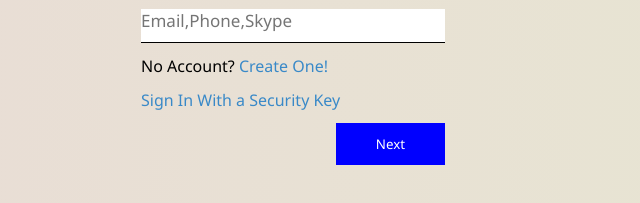
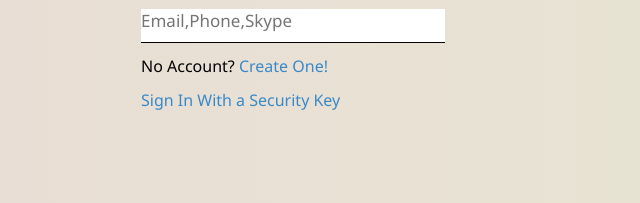
Before and after one commit to ansari-jahanara/microsoft, a plain HTML site: page index.html in a window 1280 px wide. Shown: the part 585-788 px from the top of the page, without its empty margins (339-979 px from the left). Drawn offline with Linux system fonts and the light colour scheme.

Commit message:
remove button

```diff
--- a/index.html
+++ b/index.html
@@ -16,7 +16,7 @@
     <input class="input-txt set-margin" type="text" placeholder="Email,Phone,Skype"/>
     <p class="set-margin account">No Account? <a href="./signup.html">Create One!</a></p>
     <p class="set-margin" style="color: rgb(57,137,200) ;">Sign In With a Security Key</p>
-    <button>Next</button>
+
    </div>
 
 </div>
```
